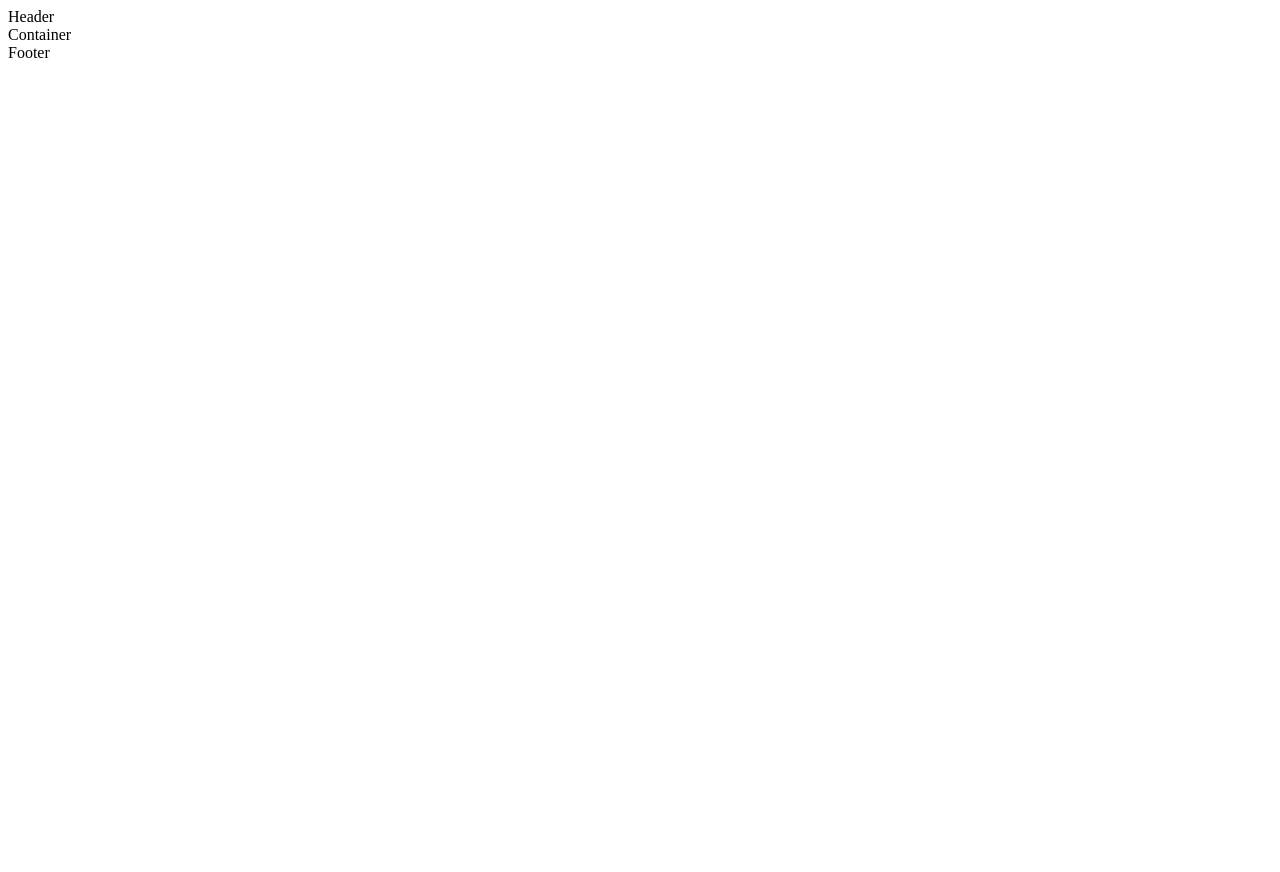
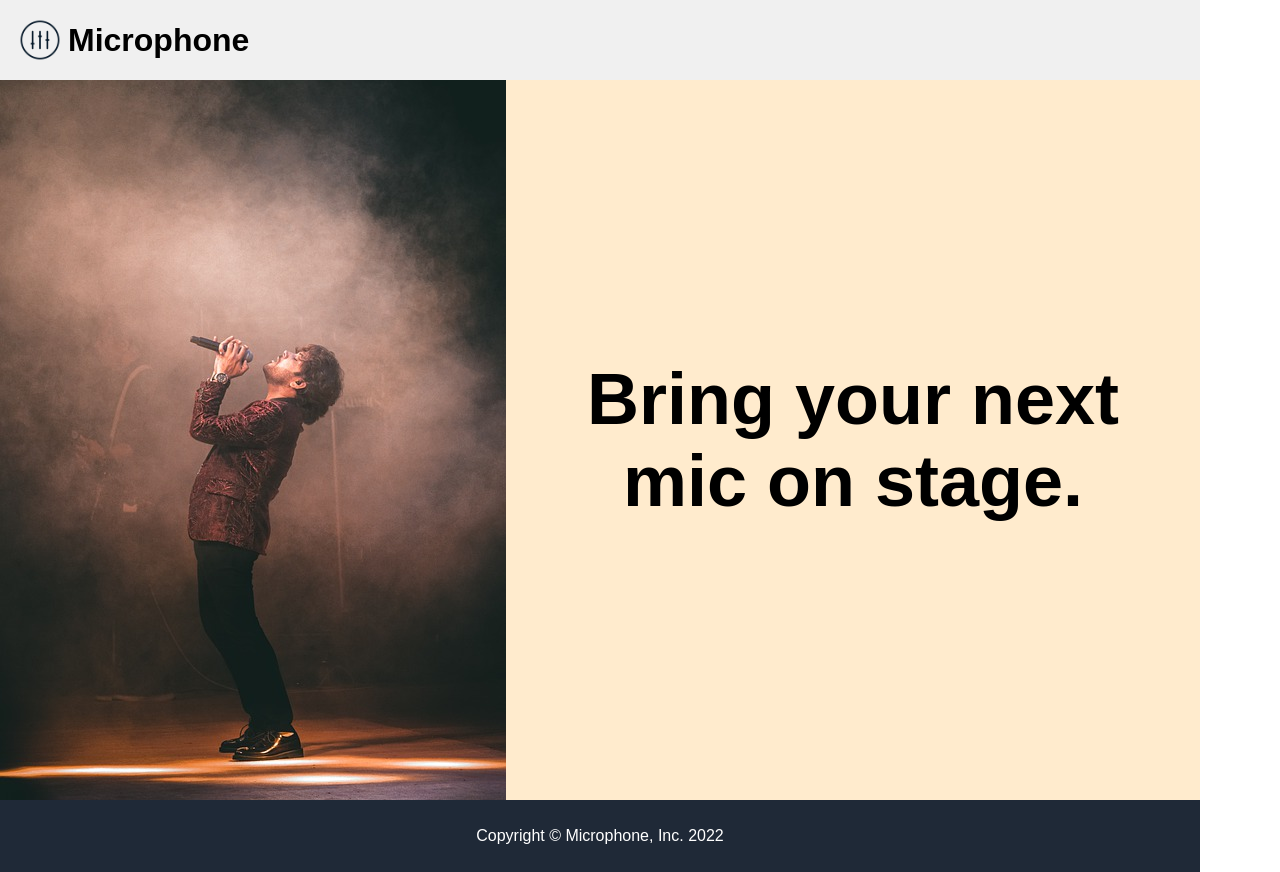
Before and after one commit to Tony-Hua1/mic-landing-page, a plain HTML site: page index.html in a window 1280 px wide. Before the commit the page ends 800 px from the top, so only its background shows below. Drawn offline with Linux system fonts and the light colour scheme.

Commit message:
Add details to header, body, and footer

```diff
--- a/index.html
+++ b/index.html
@@ -7,13 +7,15 @@
 	</head>
 	<body>
 		<div class="header">
-			Header
+			<img src="./images/equalizer-2935455_960_720.png" alt="equalizer icon" width="80" height="80">
+			<div class="header-text">Microphone</div>
 		</div>
 		<div class="container">
-			Container
+			<img src="./images/man-5431169_960_720.jpg" alt="man holding microphone">
+			<div class="container-text">Bring your next mic on stage.
+			</div>
 		</div>
 		<div class="footer">
-			Footer
-		</div>
+			Copyright &#169 Microphone, Inc. 2022
 	</body>
 </html>
--- a/style.css
+++ b/style.css
@@ -1,4 +1,45 @@
 body {
+	font-family: Arial, Helvetica, sans-serif;
 	display: flex;
 	flex-direction: column;
+	margin: 0;
+	width: 1200px;
 }
+
+.header {
+	background-color: rgb(240, 240, 240);
+	height: 80px;
+	font-weight: 900;
+	font-size: 32px;
+	display: flex;
+	align-items: center;;
+}
+
+.header-text {
+	margin-left: -12px;
+}
+
+.container {
+	background-color: blanchedalmond;
+	display: flex;
+}
+
+.container-text {
+	font-size: 72px;
+	font-weight: 900;
+	display: flex;
+	justify-content: center;
+	align-items: center;
+	text-align: center;
+	padding: 16px;
+
+}
+
+.footer {
+	background-color: #1F2937;
+	color: white;
+	height: 72px;
+	display: flex;
+	justify-content: center;
+	align-items: center;
+}
```
Also changed, not shown: images/black-2403543_960_720.png (added), images/briefcase-6568979_960_720.png (added), images/equalizer-2935455_960_720.png (added), images/icon-1968243_960_720.png (added), images/letter-4506689_960_720.png (added), images/man-5431169_960_720.jpg (added), images/microphone-3404243_960_720.webp (added), 1 other file.
